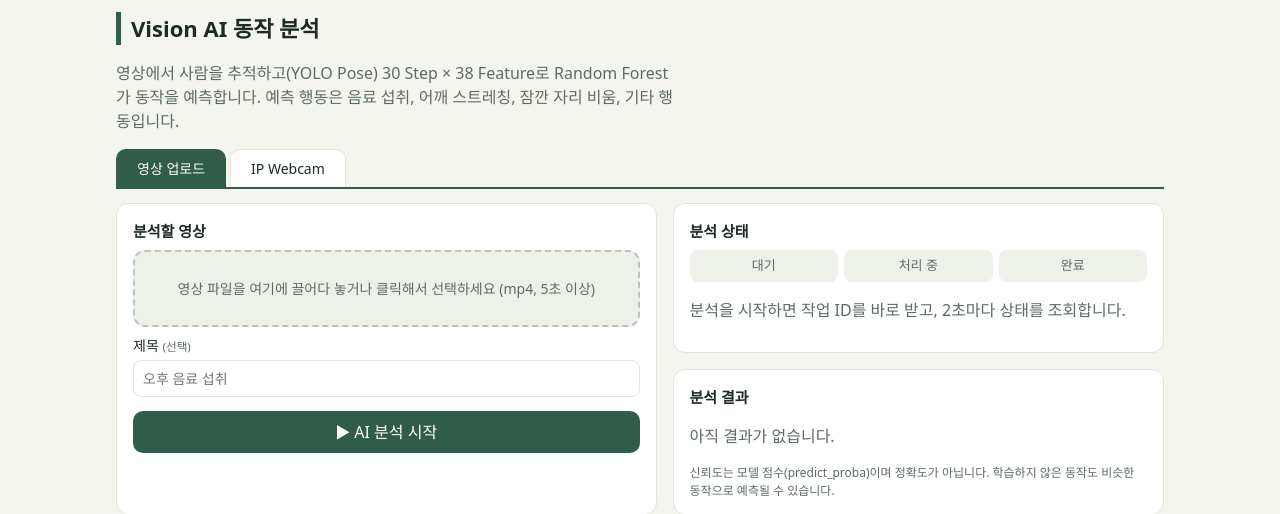
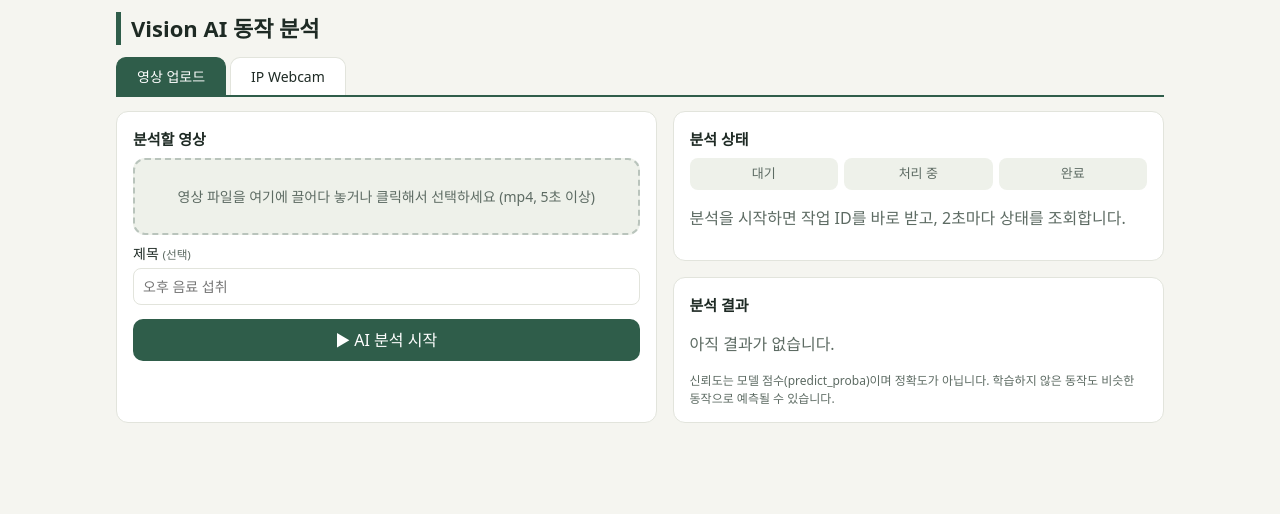
Before and after one commit to HanaPark-lab/desk-habit-coach, a Django app: page /analyses/ in a window 1280 px wide. Shown: the part 60-574 px from the top of the page. Run offline with Django 5.2, Linux system fonts and the light colour scheme; the visitor is signed in with stand-in values (Sample User, id 1); data comes from the database, SQL or seed files in the repository; parts of the project's set-up code (start-up, migrations or seed data) failed here and were passed over.

Commit message:
refactor: improve analysis page UI

```diff
--- a/backend/templates/analyses/list.html
+++ b/backend/templates/analyses/list.html
@@ -3,7 +3,6 @@
 {% block title %}Vision AI 동작 분석 · desk habit.{% endblock %}
 {% block content %}
 <h1 class="course-title">Vision AI 동작 분석</h1>
-<p class="muted">영상에서 사람을 추적하고(YOLO Pose) 30 Step × 38 Feature로 Random Forest가 동작을 예측합니다. 예측 행동은 {{ "drink_return"|action_name }}, {{ "wave"|action_name }}, {{ "walk_turn_walk"|action_name }}, {{ "other"|action_name }}입니다.</p>
 
 <div class="tabs course-tabs" role="tablist" aria-label="입력 방식">
   <button type="button" role="tab" data-mode="UPLOAD" aria-selected="true" aria-controls="upload-fields">영상 업로드</button>
```
